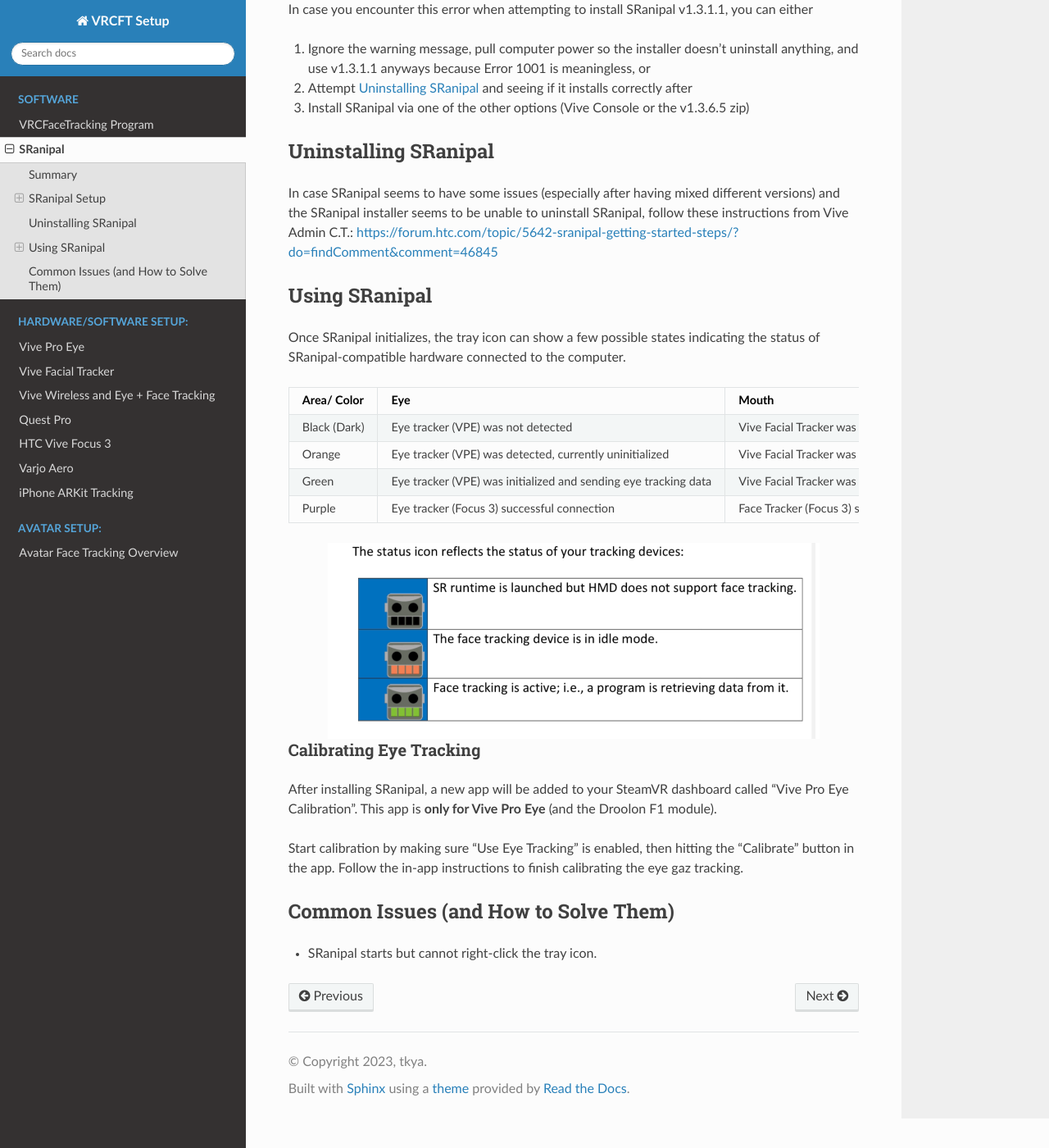
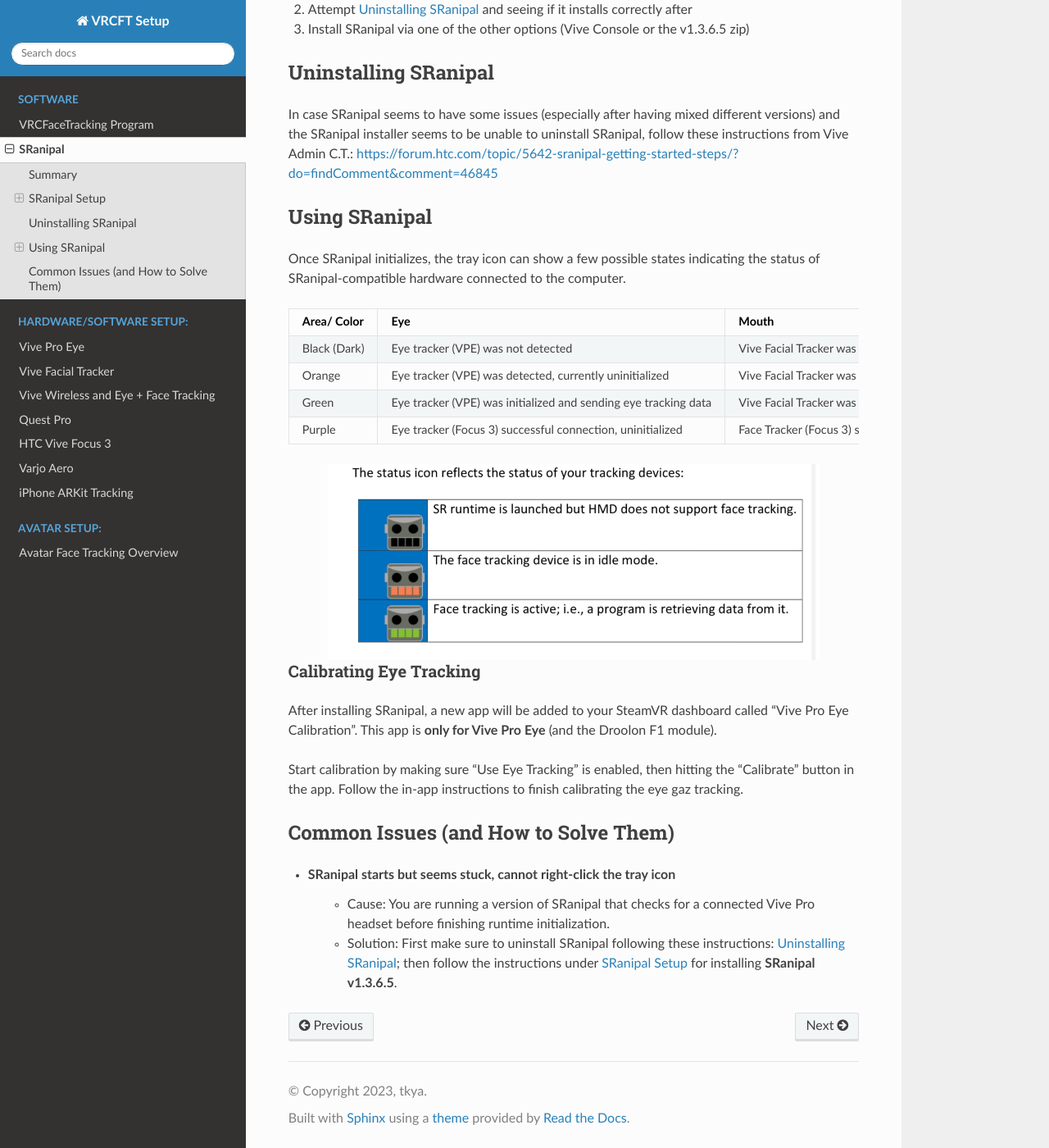
Before and after one commit to regzo2/VRCFaceTracking-Documentation, a Sphinx documentation site: the page built from docs/source/ware/sranipal.rst, in a window 1280 px wide and 1400 px high, scrolled down 1970 px. Shown: the whole window at 82% size. Built offline with Sphinx 7.4.7 and the Read the Docs theme 2.0.0, drawn with Linux system fonts in a browser that asks for light colours; pages that are not in the unit, such as notebooks, are missing from menus; some of the changed text lies outside the part shown.

Commit message:
fix some leftover details in sranipal page

```diff
--- a/docs/source/ware/sranipal.rst
+++ b/docs/source/ware/sranipal.rst
@@ -38,7 +38,7 @@
 Installing Via Vive Console
 ---------------------------
 
-#. It is recommended to install Vive Console via Steam: https://store.steampowered.com/app/1635730/VIVE_Console_for_SteamVR/
+#. It is recommended to install `Vive Console via Steam <https://store.steampowered.com/app/1635730/VIVE_Console_for_SteamVR/>`_
 #. After install, run Vive Console once to let it's internal installers run. You never need to run Vive Console again.
 
    - An alternative is to go to the Vive Console install location(``Steam\steamapps\common\VIVEDriver\App\SRanipal``) and simply run the driver installer in that folder, and never touch Vive Console.
@@ -47,14 +47,14 @@
 Installing Via v1.3.6.5 .zip
 -----------------------------
 
-#. Download the SRanipal v1.3.6.5 .zip: https://discord.com/channels/849300336128032789/915075185328152606/1017600042837753906
+#. Download the `SRanipal v1.3.6.5 .zip <https://discord.com/channels/849300336128032789/915075185328152606/1017600042837753906>`_
 #. Unzip the folder and run ``DriverInstaller.msi``
 
 
 Installing Via v1.3.1.1 Installer
 ---------------------------------
 
-#. Download the SRanipal v1.3.1.1 installer: https://drive.google.com/file/d/16Qbl2NKHCBK_8osIDu0o1-03WFiDxtMX/view?usp=sharing
+#. Download the `SRanipal v1.3.1.1 installer <https://drive.google.com/file/d/16Qbl2NKHCBK_8osIDu0o1-03WFiDxtMX/view?usp=sharing>`_
 #. Run the installer and complete the installation process
 #. Download the old set of SRanipal binaries (link here) and replace the VRCFT SRanipal ModuleLibs
 
@@ -98,7 +98,7 @@
 +--------------+-----------------------------------------------------------------+--------------------------------------------------------------------+
 | Green        | Eye tracker (VPE) was initialized and sending eye tracking data | Vive Facial Tracker was initialized and sending face tracking data |
 +--------------+-----------------------------------------------------------------+--------------------------------------------------------------------+
-| Purple       | Eye tracker (Focus 3) successful connection                     | Face Tracker (Focus 3) successful connection                       |
+| Purple       | Eye tracker (Focus 3) successful connection, uninitialized      | Face Tracker (Focus 3) successful connection, uninitialized        |
 +--------------+-----------------------------------------------------------------+--------------------------------------------------------------------+
 
 .. image:: images/sranipal_face_states.png
@@ -118,4 +118,7 @@
 Common Issues (and How to Solve Them)
 =====================================
 
-- SRanipal starts but cannot right-click the tray icon.
+- **SRanipal starts but seems stuck, cannot right-click the tray icon**
+
+   - Cause: You are running a version of SRanipal that checks for a connected Vive Pro headset before finishing runtime initialization.
+   - Solution: First make sure to uninstall SRanipal following these instructions: :ref:`uninstalling sranipal`; then follow the instructions under :ref:`sranipal setup` for installing **SRanipal v1.3.6.5**.
```
